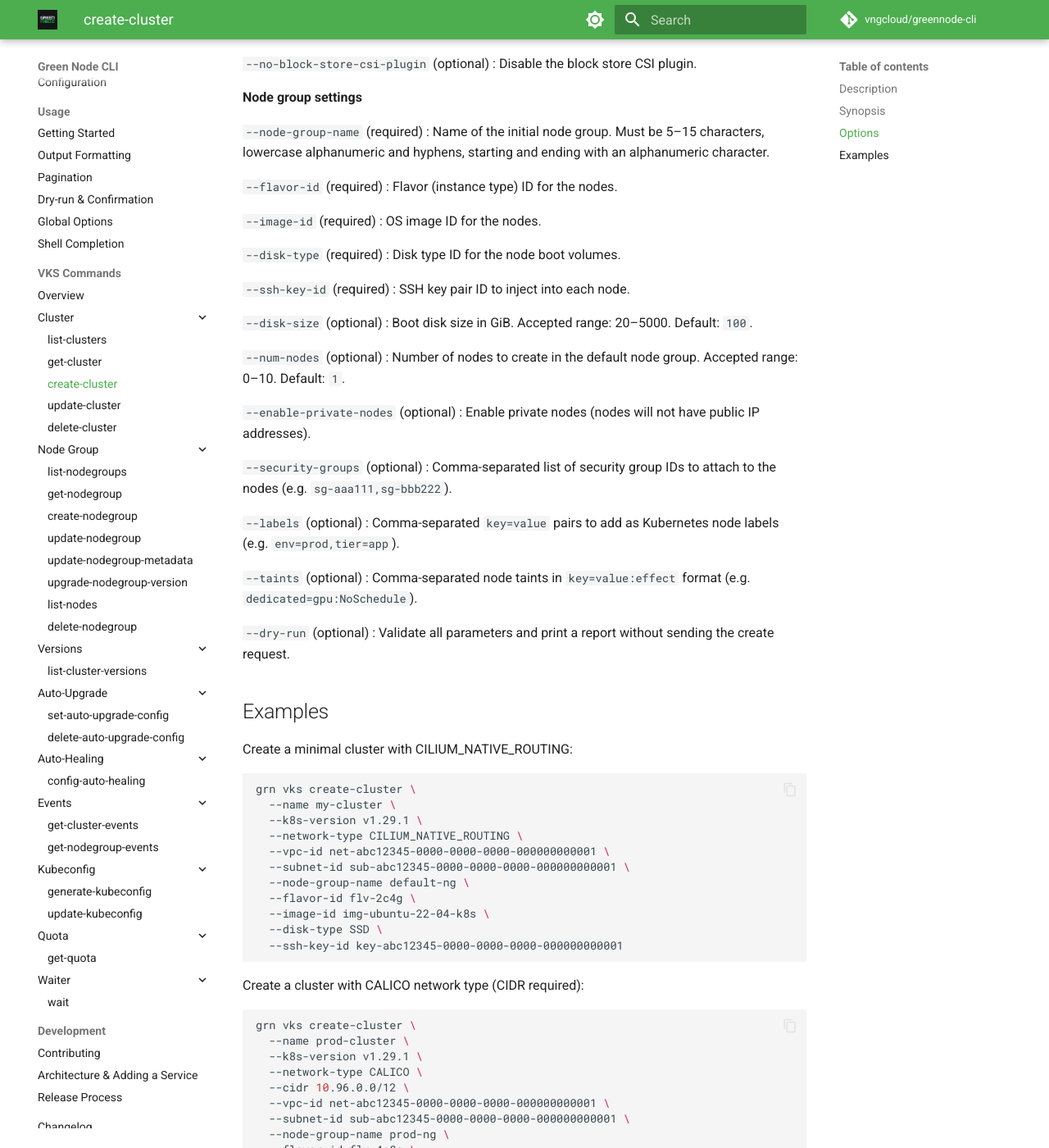
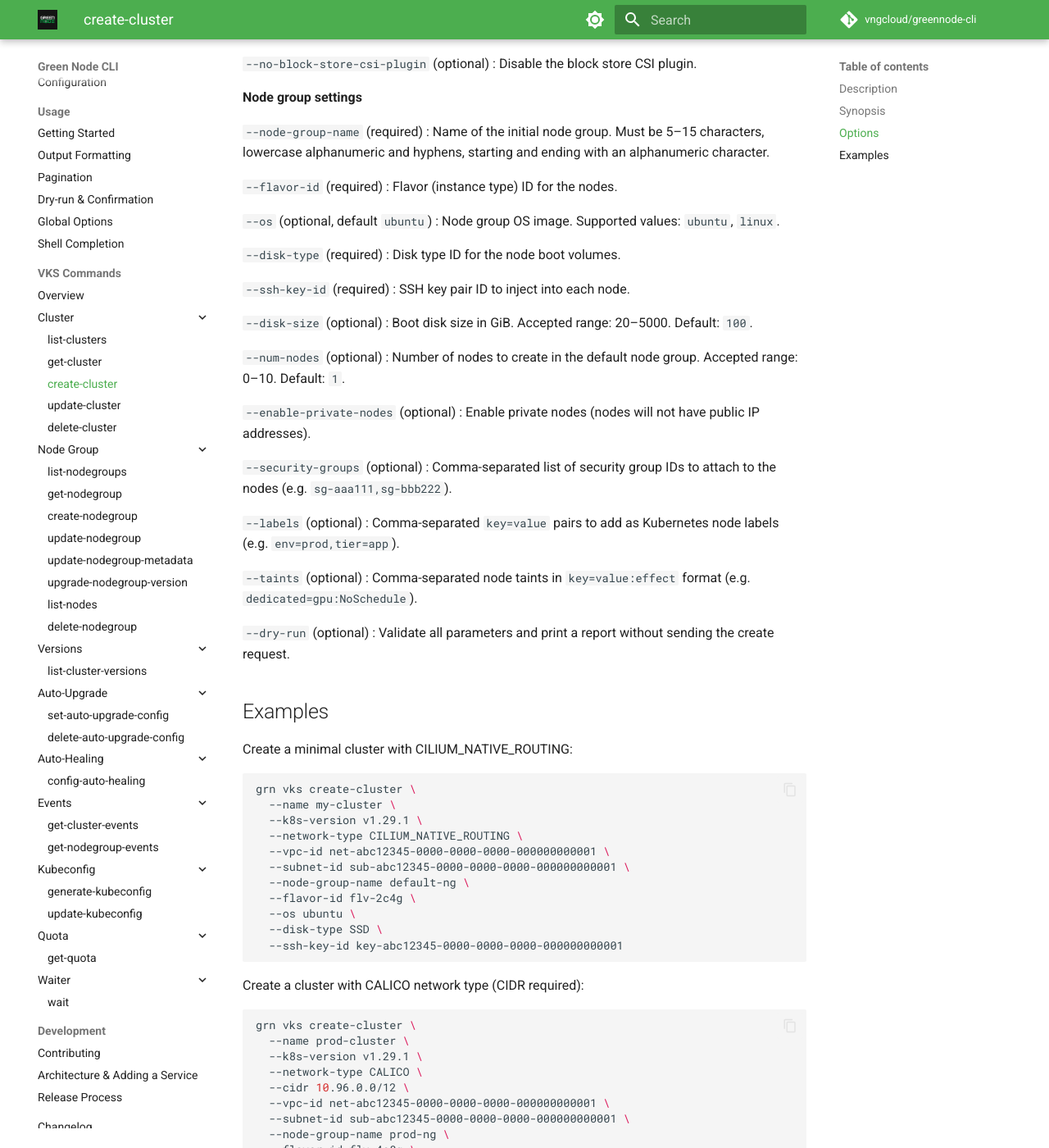
Before and after one commit to vngcloud/greennode-cli, an MkDocs documentation site: the page built from docs/commands/vks/create-cluster.md, in a window 1280 px wide and 1400 px high, scrolled down 1862 px. Shown: the whole window at 82% size. Built offline with MkDocs 1.6.1 and Material for MkDocs 9.7.7, drawn with Linux system fonts in a browser that asks for light colours; comment, search, counter and statistics services are not loaded; some of the changed text lies outside the part shown.

Commit message:
fix(vks): align node group commands with latest API (drop image-id, add --os)
The latest VKS API removed imageId from CreateNodeGroupDto/UpdateNodeGroupDto
and the cluster create node group. The CLI still required --image-id and sent
imageId, which is stale (update-nodegroup even forced a field the API ignores).

- create-nodegroup, create-cluster: remove --image-id; add optional --os
  (ubuntu|linux, default ubuntu) sent as the `os` field
- update-nodegroup: remove --image-id entirely; require at least one update field
- completion: drop dead image-id completer (/node-group-images); add --os values
- docs: replace image-id with --os (creates) / remove (update); fix examples

BREAKING: --image-id is no longer accepted on these commands.

Co-Authored-By: Claude Opus 4.8 (1M context) <noreply@anthropic.com>

````diff
--- a/docs/commands/vks/create-cluster.md
+++ b/docs/commands/vks/create-cluster.md
@@ -21,7 +21,7 @@ grn vks create-cluster
     --subnet-id <value>
     --node-group-name <value>
     --flavor-id <value>
-    --image-id <value>
+    [--os <value>]
     --disk-type <value>
     --ssh-key-id <value>
     [--cidr <value>]
@@ -92,8 +92,8 @@ grn vks create-cluster
 `--flavor-id` (required)
 : Flavor (instance type) ID for the nodes.
 
-`--image-id` (required)
-: OS image ID for the nodes.
+`--os` (optional, default `ubuntu`)
+: Node group OS image. Supported values: `ubuntu`, `linux`.
 
 `--disk-type` (required)
 : Disk type ID for the node boot volumes.
@@ -135,7 +135,7 @@ grn vks create-cluster \
   --subnet-id sub-abc12345-0000-0000-0000-000000000001 \
   --node-group-name default-ng \
   --flavor-id flv-2c4g \
-  --image-id img-ubuntu-22-04-k8s \
+  --os ubuntu \
   --disk-type SSD \
   --ssh-key-id key-abc12345-0000-0000-0000-000000000001
 ```
@@ -152,7 +152,7 @@ grn vks create-cluster \
   --subnet-id sub-abc12345-0000-0000-0000-000000000001 \
   --node-group-name prod-ng \
   --flavor-id flv-4c8g \
-  --image-id img-ubuntu-22-04-k8s \
+  --os ubuntu \
   --disk-type SSD \
   --disk-size 200 \
   --num-nodes 3 \
@@ -172,7 +172,7 @@ grn vks create-cluster \
   --subnet-id sub-abc12345-0000-0000-0000-000000000001 \
   --node-group-name default-ng \
   --flavor-id flv-2c4g \
-  --image-id img-ubuntu-22-04-k8s \
+  --os ubuntu \
   --disk-type SSD \
   --ssh-key-id key-abc12345-0000-0000-0000-000000000001 \
   --dry-run
````
Also changed, not shown: docs/commands/vks/create-nodegroup.md (+6 -6 lines), docs/commands/vks/update-nodegroup.md (+2 -10 lines), docs/usage/dry-run.md (+1 -1 lines), docs/usage/getting-started.md (+1 -1 lines), docs/usage/shell-completion.md (+1 -1 lines), 5 other files.
